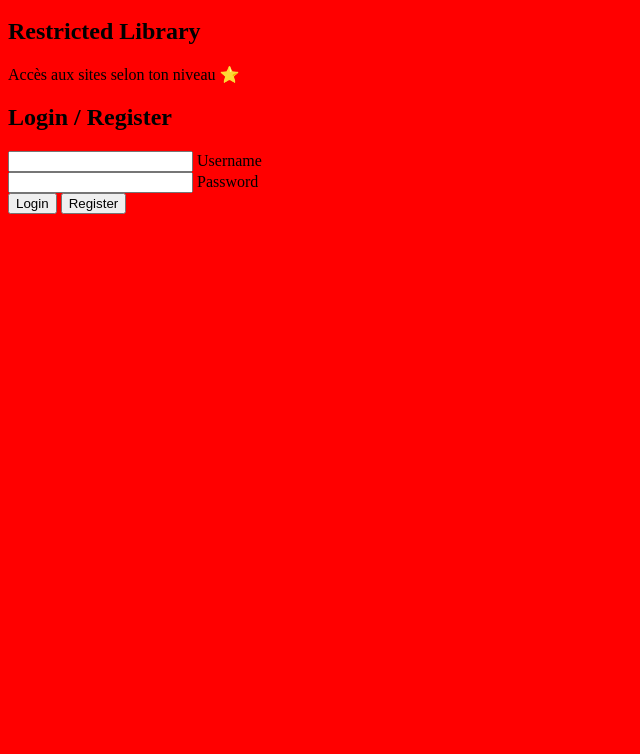
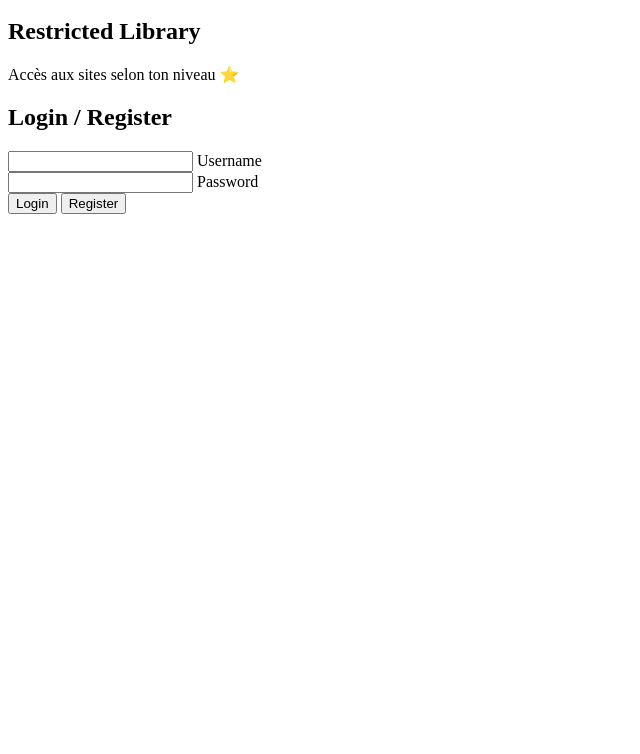
Before and after one commit to Tvffw6/Aureus, a plain HTML site: page index.html in a window 1280 px wide. Shown: the part 46-800 px from the top of the page, without its empty margins (0-640 px from the left). Drawn offline with Linux system fonts and the light colour scheme.

Commit message:
Remove body background color from style.css
Remove background color style from body.

```diff
--- a/style.css
+++ b/style.css
@@ -1,5 +1,3 @@
-body { background: red !important; }
-
 const ADMIN = {
   username: "CIA",
   password: "Yassine76140@"
```
